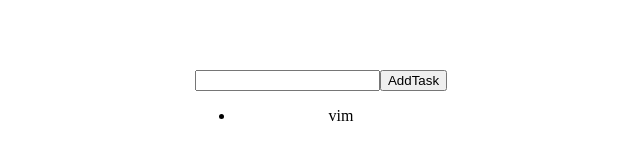
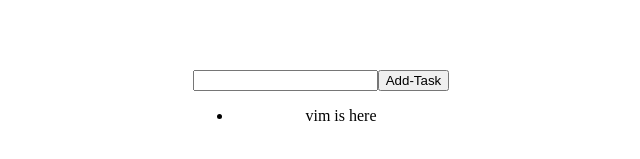
Before and after one commit to Bheem-Works/ReactUseState, a React (Vite) app in the folder useState-hooks/: page / in a window 1280 px wide. Shown: the part 303-462 px from the top of the page, without its empty margins (319-959 px from the left). Built offline with nearby package versions, Linux system fonts and the light colour scheme.

Commit message:
TodoListCommit

```diff
--- a/useState-hooks/src/Beginner/ToDo.jsx
+++ b/useState-hooks/src/Beginner/ToDo.jsx
@@ -1,27 +1,26 @@
 import React, { useState } from 'react'
 
 function ToDo() {
-    const [add,setAdd] = useState(["vim"]);
-    const [newState,setNewState] = useState("");
-    const addToTask = (e) =>{
-        setNewState(e.target.value)
+    const[task,setTask] = useState(['vim is here']);
+    const[newTask,setNewTask]= useState("");
+    const inputHandleChange = (e) => setNewTask(e.target.value);
+    const addToTask = () => {
+        if(newTask.trim()!=="") {
+            setTask([...task,newTask]);
+            setNewTask("");
+        }
     }
 
-    const addTask = () => {
-        if(newState.trim()!=="") {
-            setAdd([...add,newState]);
-            setNewState("");
-        }
-    }
   return (
     <div>
-    <input type="text" onChange={addToTask} value={newState} />
-    <button onClick={addTask}>AddTask</button>
-    <ul>
-        {add.map((todo,index)=>(
-            <li key={index}>{todo}</li>
+      <input type="text" onChange={inputHandleChange} value={newTask} />
+      <button onClick={addToTask}>Add-Task</button>
+      <ul>
+        {task.map((task,index)=>(
+
+            <li key={index}>{task}</li>
         ))}
-    </ul>
+      </ul>
     </div>
   )
 }
```
